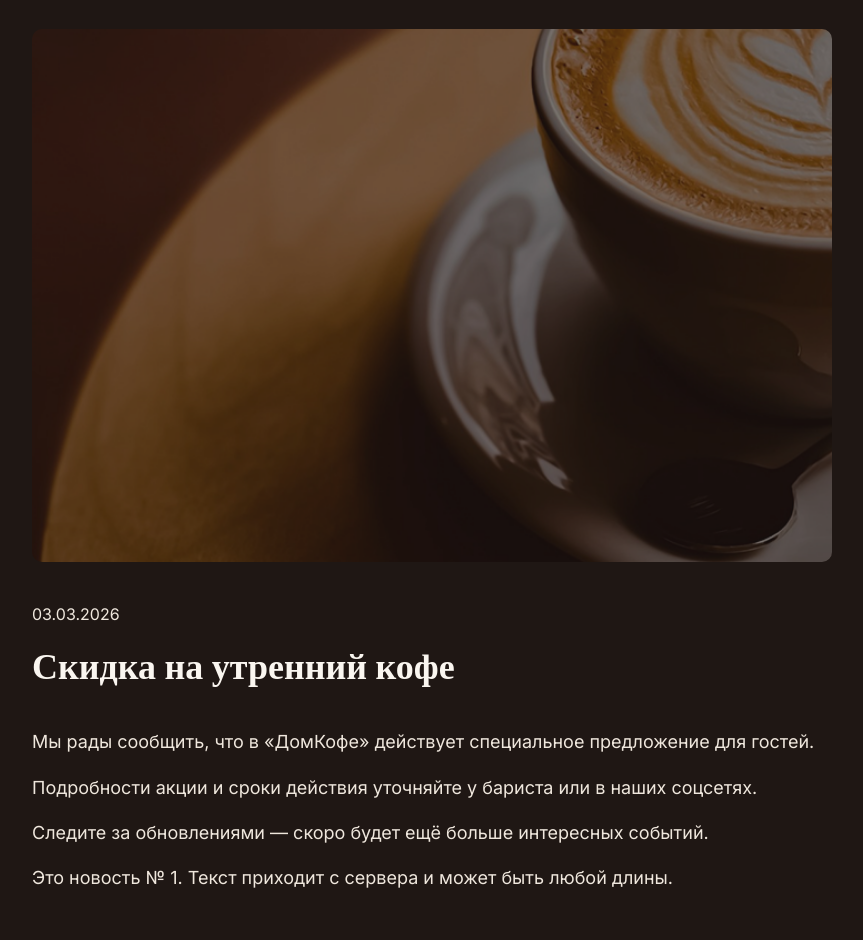
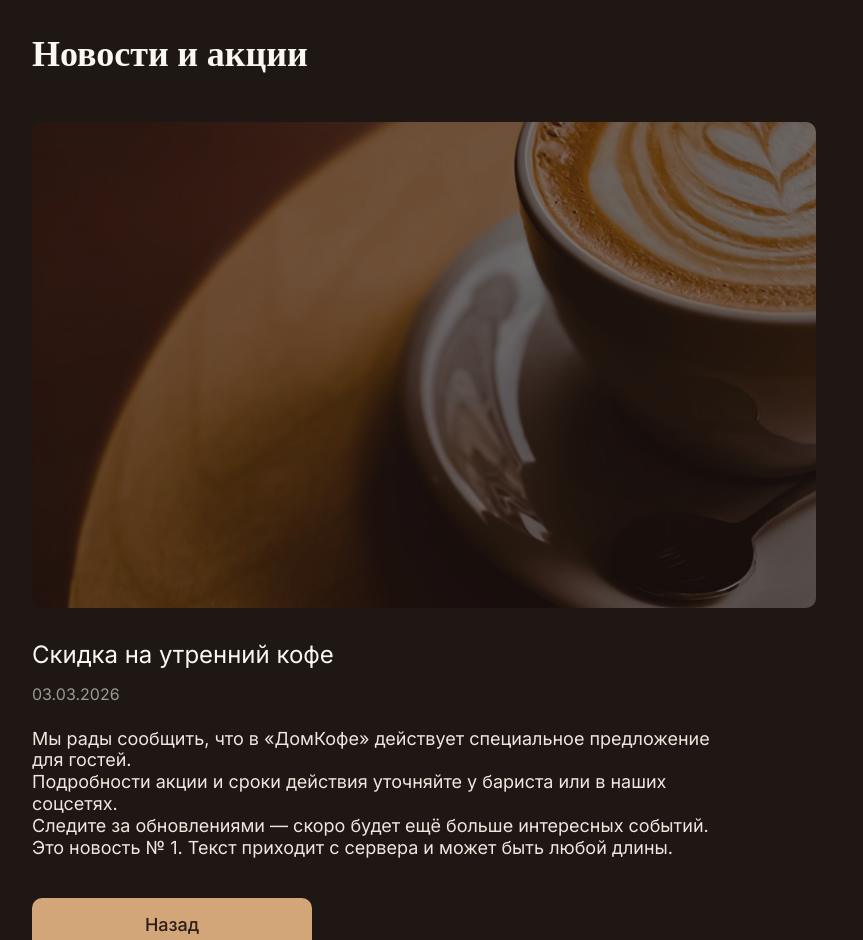
Before and after one commit to JackieKudymova/coffeecafe, a React (Vite) app in the folder coffeecafe/: page /news/550e8400-e29b-41d4-a716-446655440001 in a window 1280 px wide. Shown: the part 120-1060 px from the top of the page, without its empty margins (80-943 px from the left). Built offline with nearby package versions, Linux system fonts and the light colour scheme.

Commit message:
feat(news): страница статьи — сетка 9/8 кол., типографика и кнопка «Назад» по макету

```diff
--- a/coffeecafe/src/pages/NewsArticlePage.tsx
+++ b/coffeecafe/src/pages/NewsArticlePage.tsx
@@ -1,5 +1,7 @@
 /*
   NewsArticlePage — одна новость (полный текст).
+  Десктоп: HF_desktop_about news_1 — сетка 12 кол., фото 9 кол., текст 8 кол.;
+  порядок: заголовок статьи → дата → абзацы; кнопка «Назад».
   id в URL совпадает с полем id из API.
 */
 
@@ -43,7 +45,6 @@ function NewsArticlePage() {
   )
 }
 
-/* Отдельный экран с key=id — при смене id состояние загрузки сбрасывается без лишнего setState в эффекте */
 function NewsArticleBody({ id }: { id: string }) {
   const [article, setArticle] = useState<NewsArticle | null | undefined>(undefined)
 
@@ -71,38 +72,52 @@ function NewsArticleBody({ id }: { id: string }) {
   }
 
   return (
-    <article className="max-w-[800px] mx-auto lg:mx-0">
-      <div className="aspect-[3/2] overflow-hidden rounded-[10px] w-full max-w-full">
+    <article className="lg:grid lg:grid-cols-12 lg:gap-x-8">
+      {/* Раздел как в макете */}
+      <h2 className="font-heading font-semibold text-cream text-[28px] lg:text-[36px] leading-tight lg:col-span-12">
+        Новости и акции
+      </h2>
+
+      {/* Превью: 9/12 колонок (904px в макете при контенте 1216px) */}
+      <div className="mt-12 lg:col-span-9 w-full">
+        <div className="aspect-[904/560] overflow-hidden rounded-[10px]">
           <img
             src={article.image}
             alt={article.title}
             className="w-full h-full object-cover"
           />
         </div>
+      </div>
+
+      {/* Текст: 8/12 — уже блока фото; межстрочный интервал как в Figma (18px / ~22px) */}
+      <div className="mt-8 lg:col-span-8 flex flex-col">
+        <h1 className="text-cream text-2xl font-normal leading-[29px]">
+          {article.title}
+        </h1>
 
         <time
           dateTime={article.publishedAt}
-        className="block text-cream-dark text-base mt-6 lg:mt-10"
+          className="mt-4 block text-news-date/90 text-base font-normal leading-[19px]"
         >
           {formatNewsDate(article.publishedAt)}
         </time>
 
-      <h1 className="font-heading font-semibold text-cream text-[28px] lg:text-[36px] leading-tight mt-3 lg:mt-4">
-        {article.title}
-      </h1>
-
-      <div className="mt-6 lg:mt-10 space-y-4 text-cream-dark text-lg leading-relaxed">
+        {/* Тело статьи: Figma 130:1020 — Inter 18 / Regular, line-height 21.78px (#efe7dd) */}
+        <div className="mt-6 space-y-3 text-cream-dark text-[18px] font-normal leading-[21.78px]">
           {article.content.map((paragraph, i) => (
-          <p key={i}>{paragraph}</p>
+            <p key={i} className="m-0">
+              {paragraph}
+            </p>
           ))}
         </div>
 
         <Link
           to="/news"
-        className="inline-block mt-10 lg:mt-12 text-brown-button text-lg font-medium uppercase tracking-wider hover:opacity-90"
+          className="mt-10 inline-flex w-full max-w-[280px] min-h-[54px] shrink-0 items-center justify-center rounded-[10px] bg-brown-button px-6 text-center text-lg font-medium text-brown-dark transition-opacity hover:opacity-90"
         >
-        ← Все новости
+          Назад
         </Link>
+      </div>
     </article>
   )
 }
```
Lines whose indentation alone changed are shown as unchanged.
